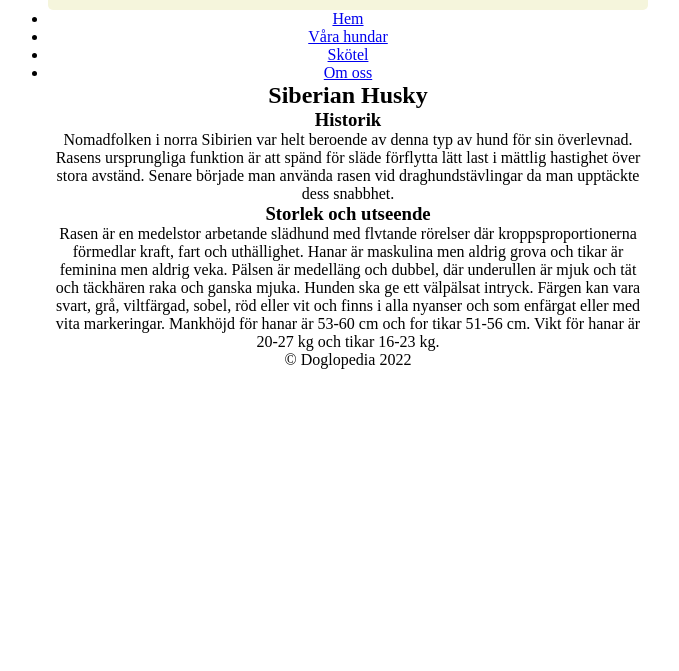
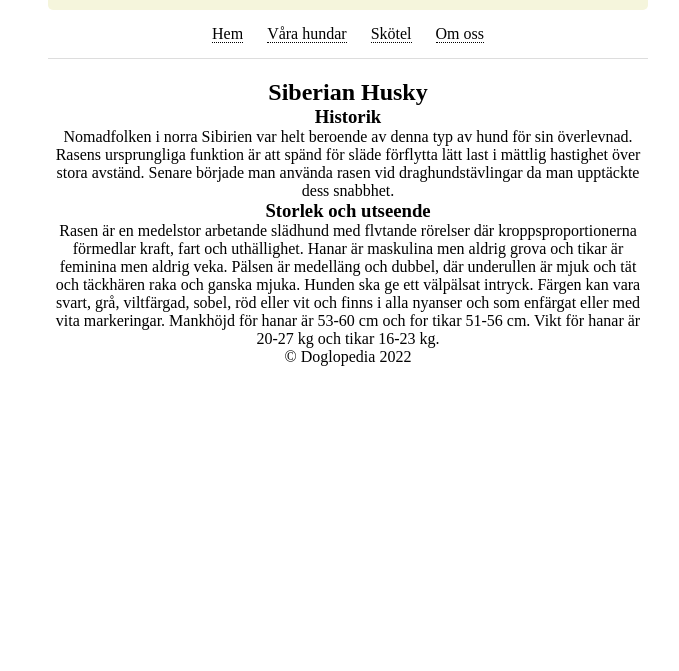
Before and after one commit to yintinggrace/Doglopedia, a plain HTML site: page index.html in a window 1280 px wide. Shown: the part 129-800 px from the top of the page, without its empty margins (292-971 px from the left). Drawn offline with Linux system fonts and the light colour scheme.

Commit message:
Styled navigation

```diff
--- a/index.html
+++ b/index.html
@@ -15,7 +15,7 @@
     <h2>Där alla är en <span class="highlight">Good Boy</span></h2>
   </header>
 
-  <nav>
+  <nav class="navigation">
     <ul>
       <li><a href="#">Hem</a></li>
       <li><a href="#">Våra hundar</a></li>
--- a/style.css
+++ b/style.css
@@ -25,3 +25,20 @@ header .title {
 .highlight {
   font-style: italic;
 }
+
+.navigation {
+  border-bottom: 1px solid #dddddd;
+  padding: 15px 0;
+  margin-bottom: 20px;
+}
+
+.navigation li {
+  display: inline-block;
+}
+
+.navigation a {
+  color: #000000;
+  margin: 0 10px;
+  text-decoration: none;
+  border-bottom: 1px dotted #000000;
+}
```
